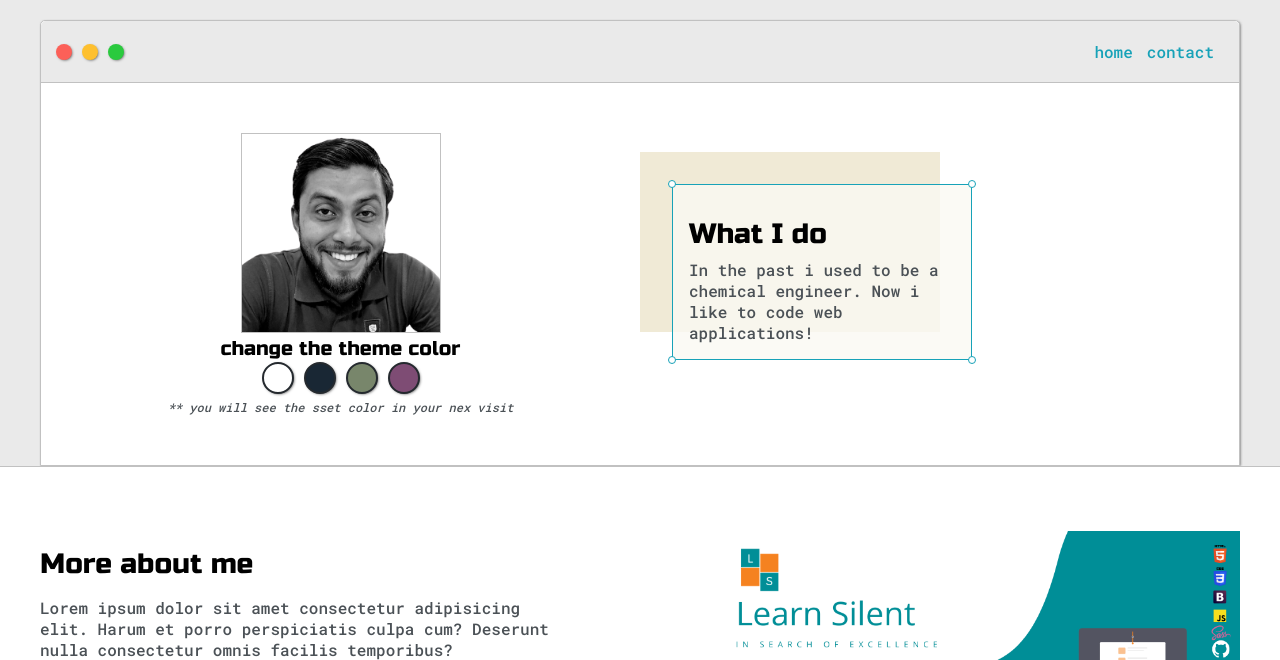
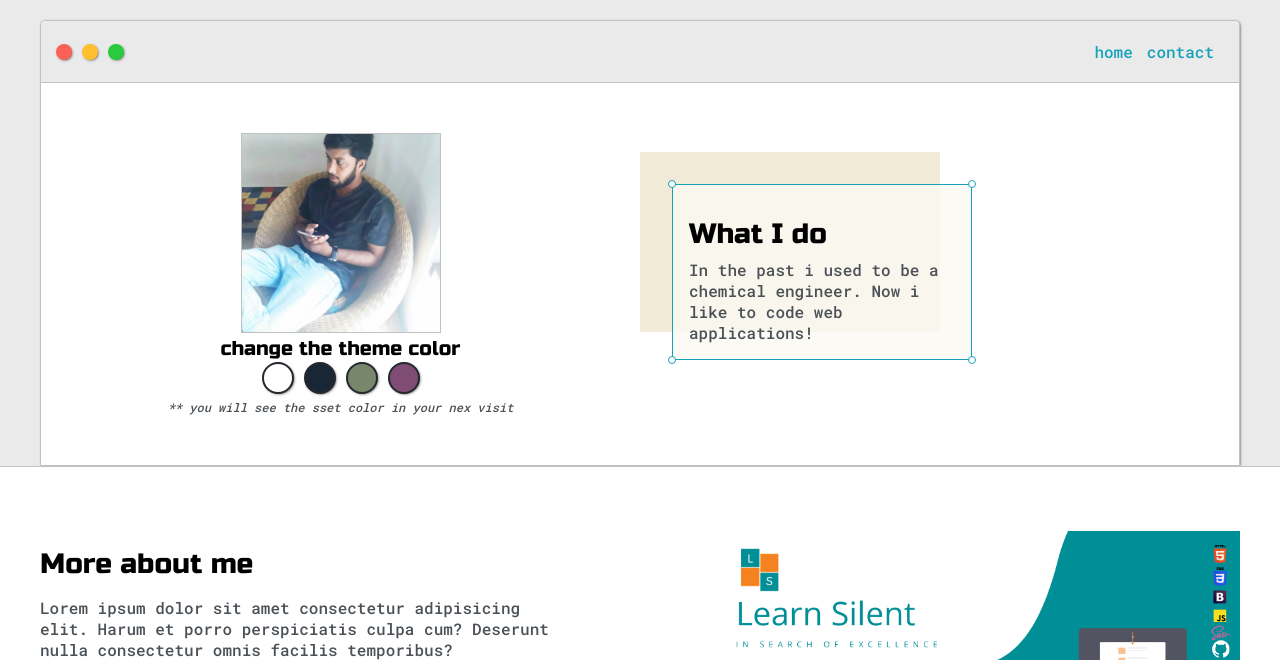
Before and after one commit to aamsalehin/portofolio-variable-color, a plain HTML site: page index.html in a window 1280 px wide. Shown: the part 140-800 px from the top of the page. Drawn offline with Linux system fonts and the light colour scheme.

Commit message:
pic changed

```diff
--- a/index.html
+++ b/index.html
@@ -36,7 +36,7 @@
           <div class="left-col">
             <img
               id="about-image"
-              src="./assets/images/salehin-1.png"
+              src="./assets/images/me.jpg"
               alt="A A M Salehin Chowdhury"
             />
             <h5 class="theme-change-text">change the theme color</h5>
```
Also changed, not shown: assets/images/me.jpg (added).
